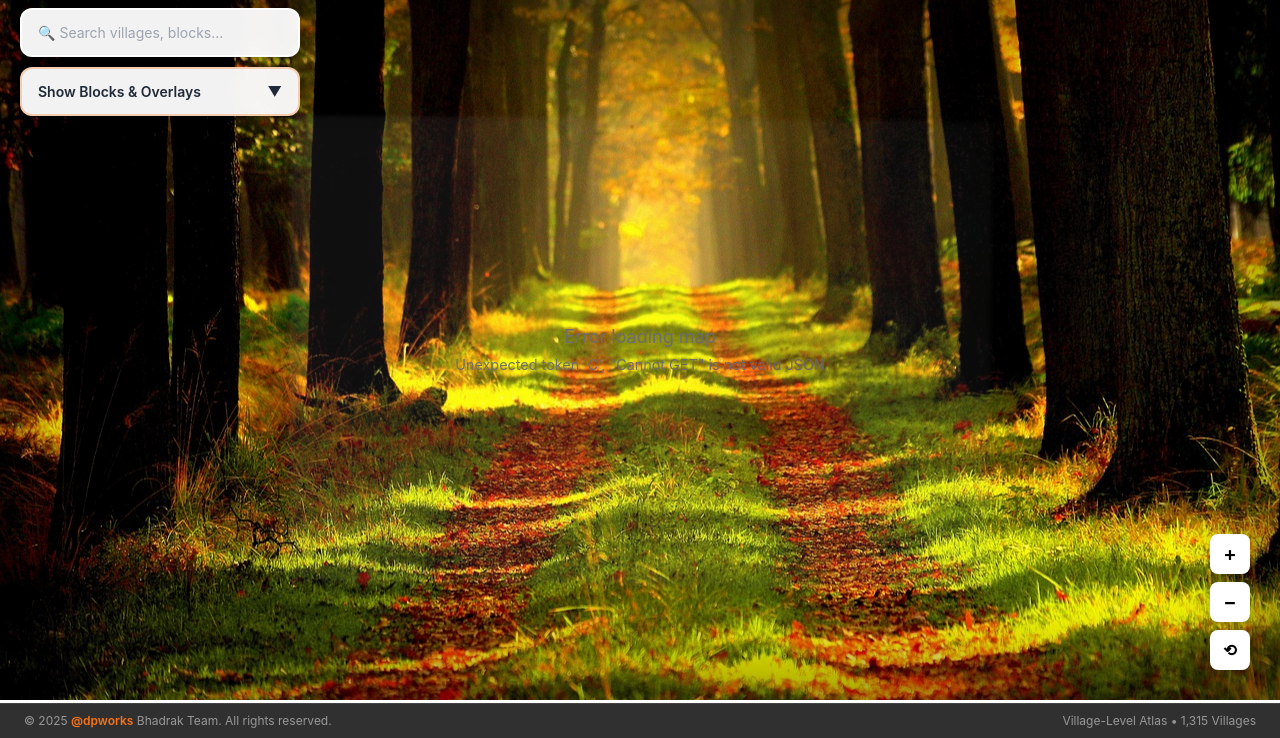
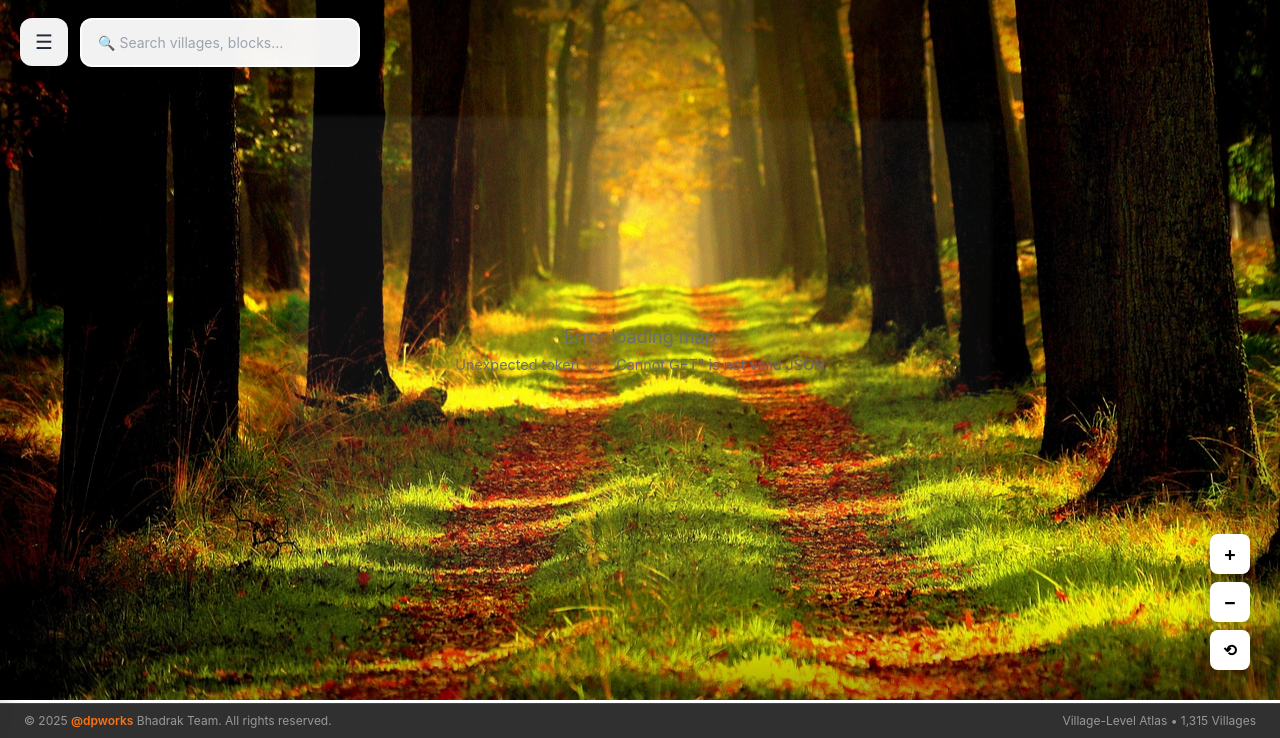
Before and after one commit to satyasairay/Volunteer-Coordination-Platform, a FastAPI app: page / in a window 1280 px wide. Shown: the part 62-800 px from the top of the page. Run offline with FastAPI, Linux system fonts and the light colour scheme; data comes from the database, SQL or seed files in the repository; data that the repository does not hold is empty; some libraries are stand-ins or nearby versions.

Commit message:
Redesign the map interface with a collapsible sidebar and search functionality
Replace the fixed search box and dropdown with a collapsible sidebar containing search, block lists, and map overlay controls.

Replit-Commit-Author: Agent
Replit-Commit-Session-Id: 609f6f63-2e6c-4407-a57c-04fc1e855948
Replit-Commit-Checkpoint-Type: intermediate_checkpoint
Replit-Commit-Screenshot-Url: https://storage.googleapis.com/screenshot-production-us-central1/91334f5c-cfa7-4a1c-b8b9-e73620e533e9/609f6f63-2e6c-4407-a57c-04fc1e855948/imDvlej

```diff
--- a/templates/index.html
+++ b/templates/index.html
@@ -751,48 +751,58 @@
         </div>
     </nav>
 
-    <!-- MINIMAL UI - Search Box + Dropdown Button -->
-    <div style="position: fixed; top: 70px; left: 20px; z-index: 100; display: flex; flex-direction: column; gap: 10px; width: 280px;">
-        <!-- Search Box for Villages -->
-        <input type="text" id="village-search" placeholder="🔍 Search villages, blocks..."
-               style="width: 100%; padding: 12px 16px; border: 2px solid rgba(255,255,255,0.9); border-radius: 12px; font-size: 14px;
-                      background: rgba(255,255,255,0.95); backdrop-filter: blur(10px); box-shadow: 0 4px 16px rgba(0,0,0,0.15);
-                      transition: all 0.2s;">
-
-        <!-- Show Blocks Dropdown Button -->
-        <button id="toggle-blocks-panel"
-                style="width: 100%; padding: 12px 16px; border: 2px solid rgba(249,115,22,0.3); border-radius: 12px; font-size: 14px; font-weight: 600;
-                       background: rgba(255,255,255,0.95); backdrop-filter: blur(10px); box-shadow: 0 4px 16px rgba(0,0,0,0.15);
-                       cursor: pointer; transition: all 0.3s; display: flex; justify-content: space-between; align-items: center;
-                       color: #1f2937;">
-            <span>Show Blocks & Overlays</span>
-            <span id="dropdown-arrow" style="transition: transform 0.3s;">▼</span>
-        </button>
-
-        <!-- Collapsible Panel -->
-        <div id="blocks-panel" style="display: none; background: rgba(255,255,255,0.98); backdrop-filter: blur(20px);
-                                       border-radius: 12px; box-shadow: 0 8px 24px rgba(0,0,0,0.2); overflow: hidden;
-                                       max-height: 70vh; overflow-y: auto;">
-            <!-- Heat Map Toggles - HIDDEN FOR NOW -->
-            <div style="display: none; padding: 16px; border-bottom: 2px solid rgba(16,185,129,0.15); background: linear-gradient(135deg, rgba(16,185,129,0.05) 0%, rgba(52,211,153,0.02) 100%);">
-                <div style="font-size: 12px; font-weight: 700; color: #059669; margin-bottom: 10px; letter-spacing: 0.5px;">🌿 HEAT MAP OVERLAYS</div>
-                <label style="display: flex; align-items: center; margin-bottom: 10px; cursor: pointer; padding: 8px; border-radius: 8px;">
-                    <input type="checkbox" id="heatmap-seva" style="margin-right: 10px; width: 18px; height: 18px; cursor: pointer;">
-                    <span style="font-size: 14px; font-weight: 500;">🔥 Seva Activity</span>
-                </label>
-                <label style="display: flex; align-items: center; cursor: pointer; padding: 8px; border-radius: 8px;">
-                    <input type="checkbox" id="heatmap-population" style="margin-right: 10px; width: 18px; height: 18px; cursor: pointer;">
-                    <span style="font-size: 14px; font-weight: 500;">👥 Population Density</span>
-                </label>
+    <!-- PROFESSIONAL LEFT SIDEBAR (Collapsible) -->
+    <button id="toggle-sidebar-btn"
+            style="position: fixed; top: 80px; left: 20px; z-index: 200;
+                   width: 48px; height: 48px; border-radius: 12px; border: none;
+                   background: rgba(255,255,255,0.95); backdrop-filter: blur(10px);
+                   box-shadow: 0 4px 16px rgba(0,0,0,0.15); cursor: pointer;
+                   display: flex; align-items: center; justify-content: center;
+                   font-size: 20px; transition: all 0.3s; color: #1f2937;">
+        ☰
+    </button>
+
+    <div id="left-sidebar"
+         style="position: fixed; top: 60px; left: -320px; width: 320px; height: calc(100vh - 60px);
+                z-index: 199; background: rgba(255,255,255,0.98); backdrop-filter: blur(20px);
+                box-shadow: 4px 0 24px rgba(0,0,0,0.15); transition: left 0.3s ease;
+                overflow-y: auto; overflow-x: hidden;">
+
+        <!-- Search Section -->
+        <div style="padding: 20px; border-bottom: 2px solid rgba(0,0,0,0.08);">
+            <div style="font-size: 13px; font-weight: 700; color: #6b7280; margin-bottom: 12px; letter-spacing: 0.5px;">🔍 SEARCH</div>
+            <input type="text" id="village-search" placeholder="Type village or block name..."
+                   style="width: 100%; padding: 12px 16px; border: 2px solid rgba(0,0,0,0.1); border-radius: 10px; font-size: 14px;
+                          background: white; transition: all 0.2s; outline: none;">
+            <div id="search-results" style="margin-top: 12px; max-height: 200px; overflow-y: auto;"></div>
+        </div>
+
+        <!-- Blocks Section -->
+        <div style="padding: 20px;">
+            <div style="display: flex; justify-content: space-between; align-items: center; margin-bottom: 12px; cursor: pointer;"
+                 onclick="toggleBlocksList()">
+                <div style="font-size: 13px; font-weight: 700; color: #6b7280; letter-spacing: 0.5px;">🏞️ BLOCKS (7)</div>
+                <span id="blocks-arrow" style="font-size: 14px; color: #6b7280; transition: transform 0.3s;">▼</span>
             </div>
-
-            <!-- Block List -->
-            <div style="padding: 16px;">
-                <div style="font-size: 12px; font-weight: 700; color: #6b7280; margin-bottom: 12px; letter-spacing: 0.5px;">🏞️ BLOCKS (7)</div>
-                <div id="block-list"></div>
-            </div>
+            <div id="block-list" style="display: block;"></div>
         </div>
     </div>
+
+    <!-- Sidebar Overlay (for mobile) -->
+    <div id="sidebar-overlay"
+         style="position: fixed; top: 0; left: 0; width: 100%; height: 100%;
+                background: rgba(0,0,0,0.5); z-index: 198; display: none; opacity: 0;
+                transition: opacity 0.3s;"
+         onclick="toggleSidebar()"></div>
+
+    <!-- Clean Search Box (Top) -->
+    <input type="text" id="top-village-search" placeholder="🔍 Search villages, blocks..."
+           onfocus="openSidebarAndFocusSearch()"
+           style="position: fixed; top: 80px; left: 80px; z-index: 100;
+                  width: 280px; padding: 12px 16px; border: 2px solid rgba(255,255,255,0.9);
+                  border-radius: 12px; font-size: 14px;
+                  background: rgba(255,255,255,0.95); backdrop-filter: blur(10px);
+                  box-shadow: 0 4px 16px rgba(0,0,0,0.15); transition: all 0.2s; outline: none;">
 
     <div id="map-container" style="margin-left: 0; transition: margin-left 0.3s ease;">
         <div class="loading" id="loading">
@@ -825,6 +835,63 @@
     </div>
 
     <script>
+        // ========== SIDEBAR TOGGLE FUNCTIONS ==========
+        let sidebarOpen = false;
+
+        function toggleSidebar() {
+            sidebarOpen = !sidebarOpen;
+            const sidebar = document.getElementById('left-sidebar');
+            const overlay = document.getElementById('sidebar-overlay');
+            const btn = document.getElementById('toggle-sidebar-btn');
+
+            if (sidebarOpen) {
+                sidebar.style.left = '0px';
+                overlay.style.display = 'block';
+                setTimeout(() => overlay.style.opacity = '1', 10);
+                btn.innerHTML = '✕';
+                btn.style.left = '340px';
+            } else {
+                sidebar.style.left = '-320px';
+                overlay.style.opacity = '0';
+                setTimeout(() => overlay.style.display = 'none', 300);
+                btn.innerHTML = '☰';
+                btn.style.left = '20px';
+            }
+        }
+
+        function toggleBlocksList() {
+            const blockList = document.getElementById('block-list');
+            const arrow = document.getElementById('blocks-arrow');
+            if (blockList.style.display === 'none') {
+                blockList.style.display = 'block';
+                arrow.style.transform = 'rotate(0deg)';
+            } else {
+                blockList.style.display = 'none';
+                arrow.style.transform = 'rotate(-90deg)';
+            }
+        }
+
+        function openSidebarAndFocusSearch() {
+            if (!sidebarOpen) {
+                toggleSidebar();
+            }
+            setTimeout(() => {
+                document.getElementById('village-search').focus();
+            }, 100);
+        }
+
+        // Initialize sidebar toggle button
+        document.getElementById('toggle-sidebar-btn').addEventListener('click', toggleSidebar);
+
+        // Sync top search with sidebar search
+        document.getElementById('top-village-search').addEventListener('input', (e) => {
+            document.getElementById('village-search').value = e.target.value;
+            // Trigger search in sidebar
+            const event = new Event('input', { bubbles: true });
+            document.getElementById('village-search').dispatchEvent(event);
+        });
+
+        // ========== MAP INITIALIZATION ==========
         const width = window.innerWidth;
         const height = window.innerHeight - 60 - 40;
 
```
